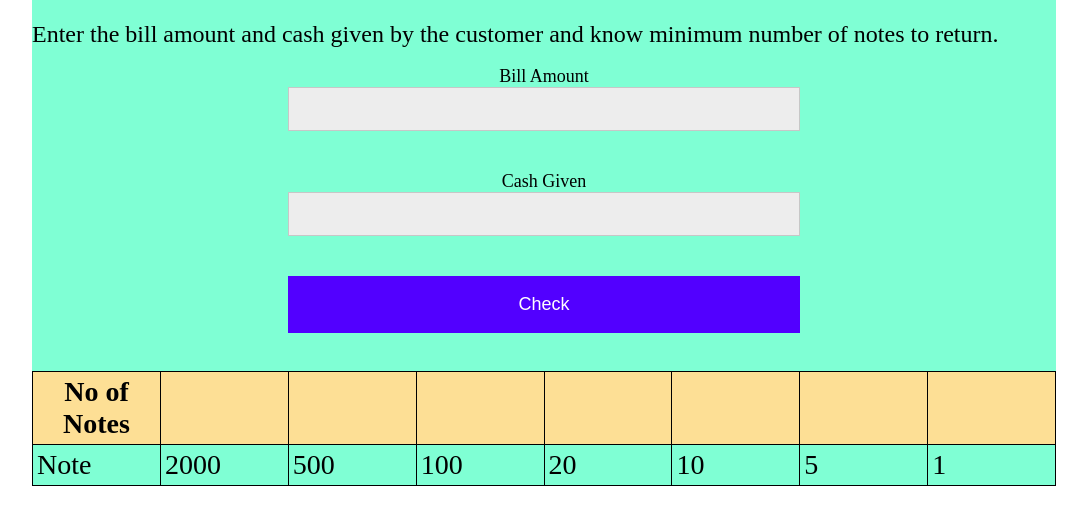
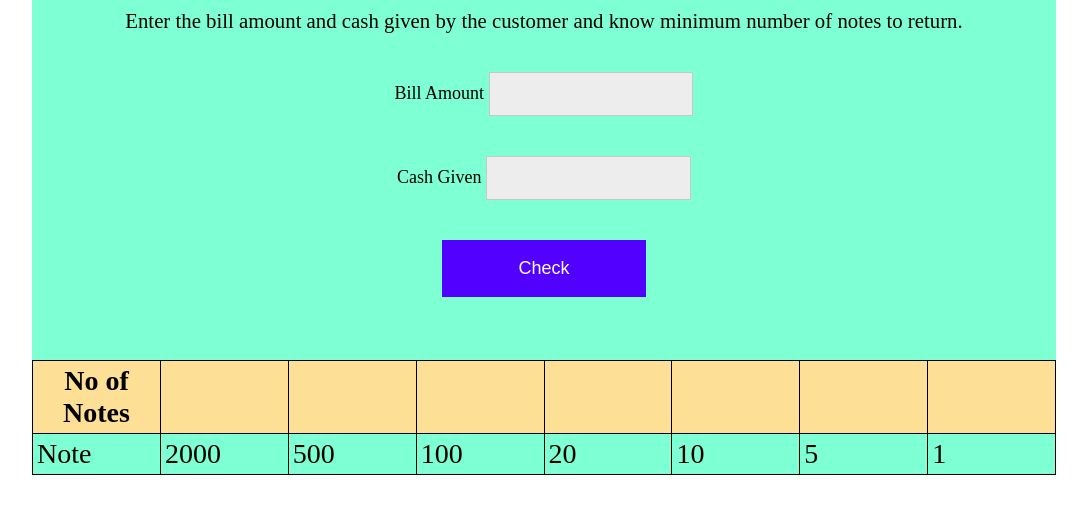
Before and after one commit to subu00/markTen-Cash_Register, a plain HTML site: page index.html in a window 1280 px wide. Shown: the part 80-604 px from the top of the page, without its empty margins (96-1183 px from the left). Drawn offline with Linux system fonts and the light colour scheme.

Commit message:
Update style.css

```diff
--- a/style.css
+++ b/style.css
@@ -42,9 +42,9 @@ padding: 10px;
     table, th, td {
         border: 1px solid black;
         border-collapse: collapse;
-        margin-top: 3.77rem;
+        margin-top: 3.22rem;
         margin: 0 auto;
-        /* font-size: 1.75rem; */
+        /* font-size: 1.24rem; */
 
         width: 100%;
 
@@ -75,9 +75,10 @@ padding: 10px;
     color: azure;
 }
 p {
-    font-size: 1.5rem;
+    font-size: 1.3rem;
     font-weight: 500;
-    margin-bottom: 0;
+    text-align: center;
+    margin-top: 12px;
 }
 
 label {
@@ -90,7 +91,7 @@ label {
 }
 
 input {
-    width: 100%;
+    width: 40%;
     background: #EDEDED;
     border: 1px solid #C7C7C7;
     font-size: 1rem;
@@ -110,8 +111,18 @@ button {
     border: none;
     font-size: 1.125rem;
     cursor: pointer;
-    width: 50%;
+    width: 20%;
     margin: 0 auto;
     margin-bottom: 2.4rem;
 
 }
+
+
+
+.error-message {
+    text-align: center;
+      font-weight: bolder;
+      color: red;
+      font-size: 25px;
+      padding-bottom: 25px;
+}
```
